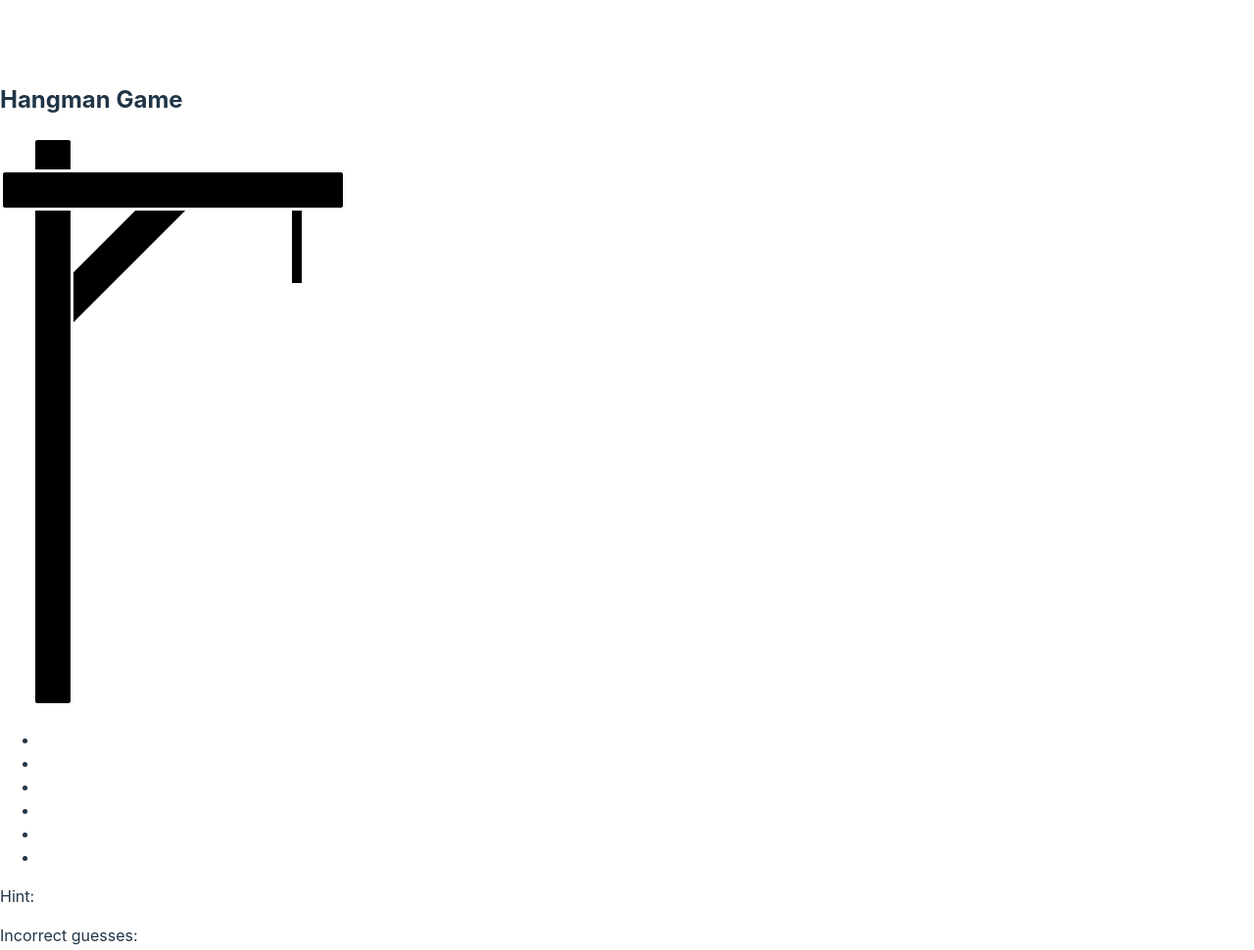
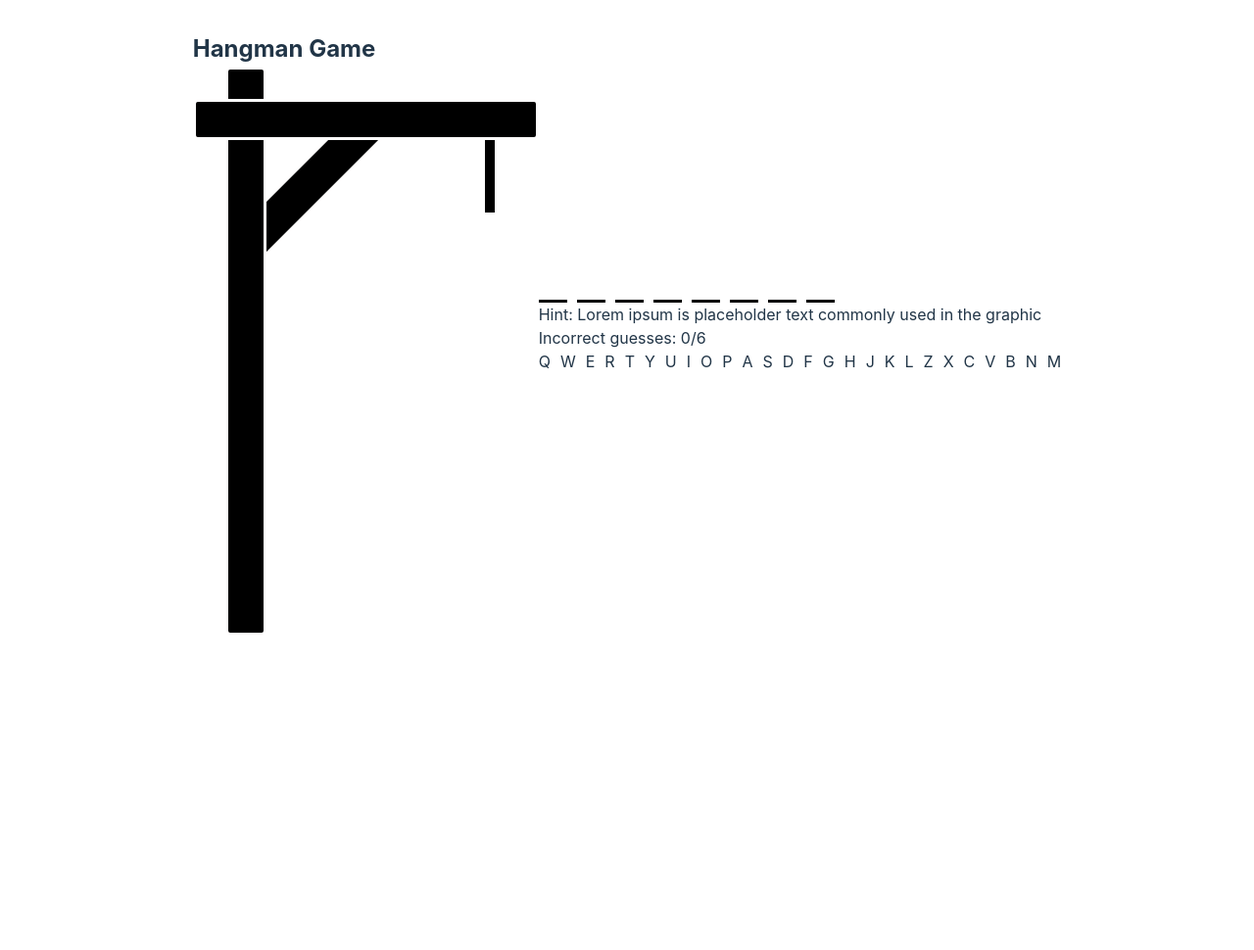
Before and after one commit to alima987/Hangman, a website built with Vite: page hangman/index.html in a window 1280 px wide. Shown: the whole page at 98% size. After the commit the page ends 800 px from the top, so only its background shows below. Built offline with nearby package versions, Linux system fonts and the light colour scheme.

Commit message:
feat: add keyboard

```diff
--- a/hangman/index.html
+++ b/hangman/index.html
@@ -7,7 +7,8 @@
     <title>Hangman</title>
   </head>
   <body>
-    <div id="app"></div>
     <script type="module" src="/main.js"></script>
+    <script type="module" src="/src/keys.js"></script>
+    <script type="module" src="/src/quizQuestions.js"></script>
   </body>
 </html>
--- a/hangman/main.js
+++ b/hangman/main.js
@@ -1,17 +1,20 @@
-import './style.css'
-import gallows from './public/gallows.svg'
+import './style.css';
+import gallows from './public/gallows.svg';
+import { quizQuestions } from './src/quizQuestions';
 const bodyStructure = () => {
   const html = `
   <header class="header">
-   <h2>Hangman Game</h2>
   </header>
   <div class="container">
 <div class="gallow">
+<h2>Hangman Game</h2>
 <img src="${gallows}" alt="gallow">
 </div>
 <div class="quiz">
 <div class="words">
-<ul>
+<ul class="word_letter">
+<li class='letter'></li>
+<li class='letter'></li>
 <li class='letter'></li>
 <li class='letter'></li>
 <li class='letter'></li>
@@ -21,15 +24,15 @@ const bodyStructure = () => {
 </ul>
 </div>
 <div class="hint">
-<p>Hint:</p>
+<p>Hint: Lorem ipsum is placeholder text commonly used in the graphic</p>
 </div>
 <div class="incorrect">
-<p>Incorrect guesses:</p>
+<p>Incorrect guesses: 0/6</p>
 </div>
-<div class="virtual_keyboard">
+<div id="virtual_keyboard">
 </div>
 </div>
-  </div>
+</div>
   `;
   const root = document.createElement('div')
   root.innerHTML = html
--- a/hangman/src/keys.js
+++ b/hangman/src/keys.js
@@ -1,5 +1,17 @@
-const keys = [
+const keyboard_container = document.getElementById('virtual_keyboard');
+
+const keysLayout = [
     'Q', 'W', 'E', 'R', 'T', 'Y', 'U', 'I', 'O', 'P',
     'A','S', 'D', 'F', 'G', 'H', 'J', 'K', 'L',
     'Z', 'X', 'C', 'V', 'B', 'N', 'M'
 ]
+const keys = document.createElement('ul');
+    keys.classList.add('keys');
+
+for (let i = 0; i < keysLayout.length; i++) {
+    const letter = document.createElement('li')
+    letter.classList.add('key')
+    letter.innerHTML = keysLayout[i]
+    keyboard_container.appendChild(keys)
+    keys.appendChild(letter)
+}
--- /dev/null
+++ b/hangman/src/quizQuestions.js
@@ -0,0 +1,43 @@
+const quizQuestions = [
+    {
+        question: 'How many letters in the word hippopotamus?',
+        answer: 'Twelve'
+    },
+    {
+        question: 'What is the national flower of Wales?',
+        answer: 'Daffodil'
+    },
+    {
+        question: 'Which is the only word in the English language that has no true rhyme?',
+        answer: 'Orange'
+    },
+    {
+        question: 'What plant do people traditionally kiss under at Christmas?',
+        answer: 'Mistletoe'
+    },
+    {
+        question: 'What nut is used to make marzipan?',
+        answer: 'Almonds'
+    },
+    {
+        question: 'What vegetable is known as an egg plant in America?',
+        answer: 'Aubergine'
+    },
+    {
+        question: `What's the Italian word for pie?`,
+        answer: 'Pizza'
+    },
+    {
+        question: `What element does 'O' represent on the periodic table?`,
+        answer: 'Oxygen'
+    },
+    {
+        question: 'What is the smallest planet in our solar system?',
+        answer: 'Mercury'
+    },
+    {
+        question: `What's the name of the river that runs through Egypt?`,
+        answer: 'Nile'
+    },
+]
+export { quizQuestions }
--- a/hangman/style.css
+++ b/hangman/style.css
@@ -12,7 +12,11 @@
   -webkit-font-smoothing: antialiased;
   -moz-osx-font-smoothing: grayscale;
 }
-
+* {
+  margin: 0;
+  padding: 0;
+  box-sizing: border-box;
+}
 a {
   font-weight: 500;
   color: #646cff;
@@ -23,6 +27,7 @@ a:hover {
 }
 
 body {
+  max-width: 1440px;
   margin: 0;
 
 }
@@ -31,35 +36,35 @@ h1 {
   font-size: 3.2em;
   line-height: 1.1;
 }
-
-#app {
-  max-width: 1280px;
-  margin: 0 auto;
+.container {
+  width: 100%;
+  display: flex;
+  flex-wrap: wrap;
+  align-items: center;
+  justify-content: center;
   padding: 2rem;
-  text-align: center;
 }
-
-.logo {
-  height: 6em;
-  padding: 1.5em;
-  will-change: filter;
-  transition: filter 300ms;
+.word_letter {
+  display: flex;
+  list-style: none;
+  gap:10px;
 }
-.logo:hover {
-  filter: drop-shadow(0 0 2em #646cffaa);
+.word_letter .letter {
+  width: 29px;
+  border-bottom: 3px solid black;
 }
-.logo.vanilla:hover {
-  filter: drop-shadow(0 0 2em #f7df1eaa);
+.keys {
+  display: flex;
+  list-style: none;
+  gap: 10px;
 }
-
-.card {
-  padding: 2em;
+.keys .key {
+    display: flex;
+    list-style: none;
+    gap: 10px;
+    flex-wrap: wrap;
+    white-space: pre-line;
 }
-
-.read-the-docs {
-  color: #888;
-}
-
 button {
   border-radius: 8px;
   border: 1px solid transparent;
```
